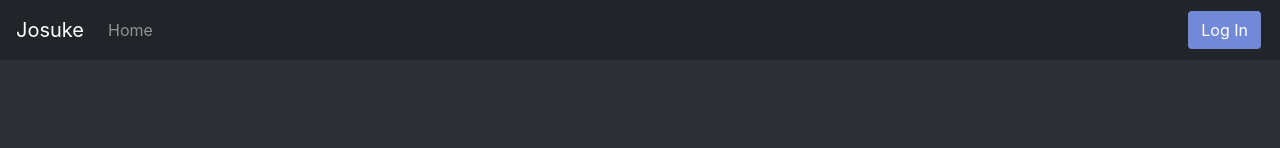
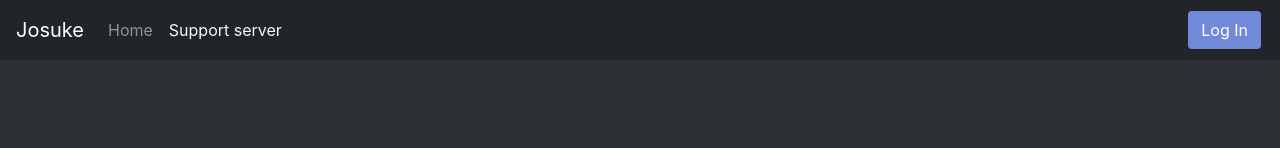
Before and after one commit to ElCholoGamer/josuke.tk, a React app: page / in a window 1280 px wide. Shown: the top 148 px of the page. Built offline with nearby package versions, Linux system fonts and the light colour scheme.

Commit message:
add support navlink

```diff
--- a/src/app/components/Header/index.tsx
+++ b/src/app/components/Header/index.tsx
@@ -69,6 +69,11 @@ const Header: React.FC<Props> = ({ user }) => {
 							)}
 						</>
 					)}
+					<NavItem>
+						<NavLink className="text-light" href="/support">
+							Support server
+						</NavLink>
+					</NavItem>
 				</Nav>
 				<Navbar.Text>
 					{user ? (
```
